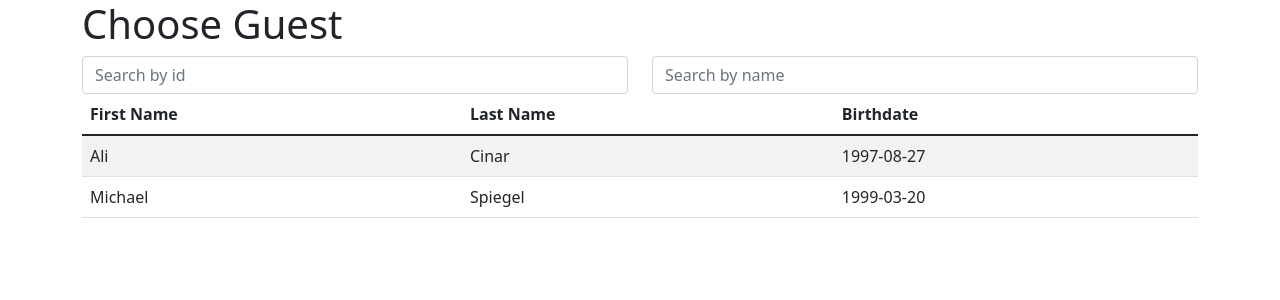
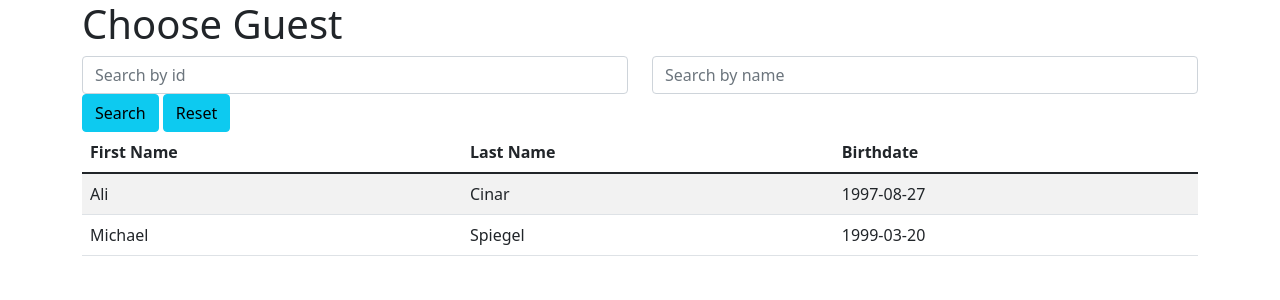
Before and after one commit to Smightym8/TeamB-Project-WS21, a Spring Boot app: page /chooseguest in a window 1280 px wide. Shown: the top 300 px of the page. Run offline with Spring Boot 4, Linux system fonts and the light colour scheme.

Commit message:
Started implementing search for guests

```diff
--- a/src/main/java/at/fhv/se/hotel/application/impl/GuestListingServiceImpl.java
+++ b/src/main/java/at/fhv/se/hotel/application/impl/GuestListingServiceImpl.java
@@ -14,11 +14,13 @@ public class GuestListingServiceImpl implements GuestListingService {
     public List<GuestDTO> allGuests() {
         final List<GuestDTO> guests = Arrays.asList(
                 GuestDTO.builder()
+                        .withId("1")
                         .withFirstName("Ali")
                         .withLastName("Cinar")
                         .withBirthDate(LocalDate.of(1997, 8, 27))
                         .build(),
                 GuestDTO.builder()
+                        .withId("2")
                         .withFirstName("Michael")
                         .withLastName("Spiegel")
                         .withBirthDate(LocalDate.of(1999, 3, 20))
@@ -31,6 +33,7 @@ public class GuestListingServiceImpl implements GuestListingService {
     @Override
     public GuestDTO findGuestById(String id) {
         final GuestDTO guest = GuestDTO.builder()
+                .withId("1")
                 .withFirstName("Ali")
                 .withLastName("Cinar")
                 .withBirthDate(LocalDate.of(1997, 8, 27))
@@ -43,6 +46,7 @@ public class GuestListingServiceImpl implements GuestListingService {
     public List<GuestDTO> findGuestByName(String name) {
         final List<GuestDTO> guests = List.of(
                 GuestDTO.builder()
+                        .withId("2")
                         .withFirstName("Michael")
                         .withLastName("Spiegel")
                         .withBirthDate(LocalDate.of(1999, 3, 20))
--- a/src/main/java/at/fhv/se/hotel/view/HotelViewController.java
+++ b/src/main/java/at/fhv/se/hotel/view/HotelViewController.java
@@ -8,7 +8,9 @@ import org.springframework.beans.factory.annotation.Autowired;
 import org.springframework.stereotype.Controller;
 import org.springframework.ui.Model;
 import org.springframework.web.bind.annotation.GetMapping;
+import org.springframework.web.bind.annotation.RequestParam;
 
+import java.util.Collections;
 import java.util.List;
 
 @Controller
@@ -50,8 +52,15 @@ public class HotelViewController {
     }
 
     @GetMapping(CHOOSE_GUEST_URL)
-    public String chooseGuestForBooking(Model model) {
-        final List<GuestDTO> guests = guestListingService.allGuests();
+    public String chooseGuestForBooking(Model model,@RequestParam(value = "id", required = false) String id,
+                                        @RequestParam (value = "name", required = false) String name) {
+        List<GuestDTO> guests = guestListingService.allGuests();
+
+        if((id != null) && (!id.isEmpty())) {
+            guests = Collections.singletonList(guestListingService.findGuestById(id));
+        } else if((name != null) && (!name.isEmpty())) {
+            guests = guestListingService.findGuestByName(name);
+        }
 
         model.addAttribute("guests", guests);
 
--- a/src/main/resources/templates/chooseGuest.html
+++ b/src/main/resources/templates/chooseGuest.html
@@ -24,14 +24,20 @@
             <h1>Choose Guest</h1>
         </div>
     </div>
-    <div class="row">
-        <div class="col-6">
-            <input class="form-control me-2" type="search" placeholder="Search by id" aria-label="Search by id">
+
+    <form th:action="@{/chooseguest}" method="get">
+        <div class="row">
+            <div class="col-6">
+                <input name="id" class="form-control me-2" type="search" placeholder="Search by id" aria-label="Search by id">
+                <button type="submit" class="btn btn-info">Search</button>
+                <button type="reset" class="btn btn-info">Reset</button>
+            </div>
+            <div class="col-6">
+                <input name="name" class="form-control me-2" type="search" placeholder="Search by name" aria-label="Search by name">
+            </div>
         </div>
-        <div class="col-6">
-            <input class="form-control me-2" type="search" placeholder="Search by name" aria-label="Search by name">
-        </div>
-    </div>
+    </form>
+
     <div class="row">
         <div class="col-12">
             <table class="table table-striped">
--- a/src/main/resources/templates/mainMenu.html
+++ b/src/main/resources/templates/mainMenu.html
@@ -10,6 +10,7 @@
 
 <h1>Main Menu</h1>
 <a href="/choosecategory">Room Category</a>
+<a href="/chooseguest">Choose Guest</a>
 
 
 </body>
```
Also changed, not shown: src/main/java/at/fhv/se/hotel/application/dto/GuestDTO.java (+11 -0 lines).
